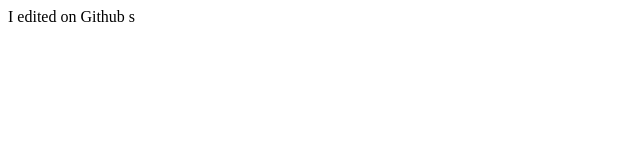
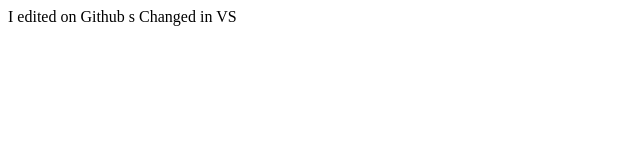
Before and after one commit to omarakamal/example, a plain HTML site: page index.html in a window 1280 px wide. Shown: the whole page, without its empty margins (0-640 px from the left). Drawn offline with Linux system fonts and the light colour scheme.

Commit message:
CHanged in vs

```diff
--- a/index.html
+++ b/index.html
@@ -6,6 +6,6 @@
     <title>Document</title>
 </head>
 <body>
-    I edited on Github s
+    I edited on Github s Changed in VS
 </body>
 </html>
```
